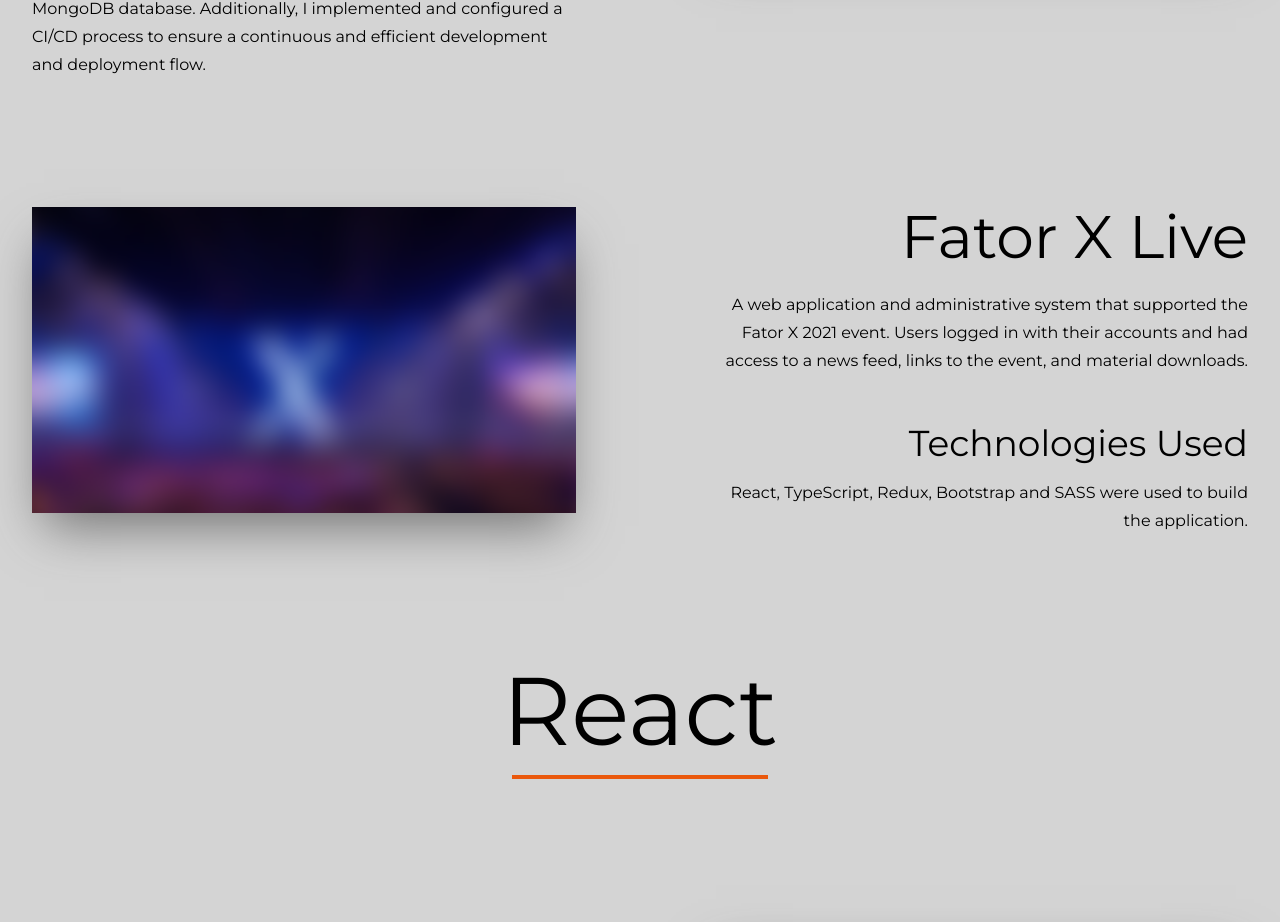
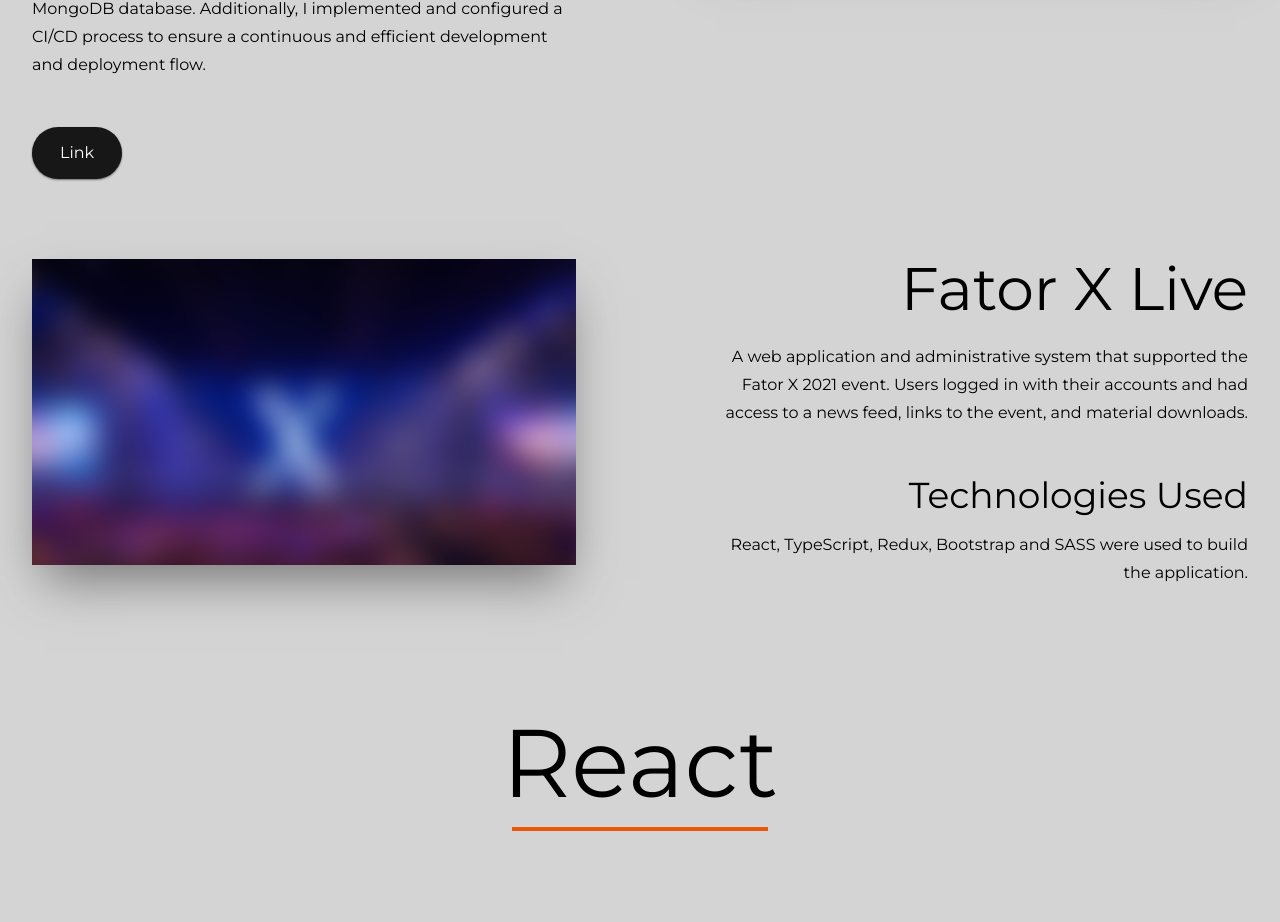
Before and after one commit to HenriqueMarcelo/portfolio, a React (Vite) app: page / in a window 1280 px wide. Shown: the part 5940-6862 px from the top of the page. Built offline with nearby package versions, Linux system fonts and the light colour scheme.

Commit message:
feat: add missing url

```diff
--- a/src/projects/index.ts
+++ b/src/projects/index.ts
@@ -106,6 +106,7 @@
     },
     image: imageMGPesquisas,
     category: 'Laravel e React',
+    url: 'https://pesquisas.mgmobile.com.br/pesquisa/Pesquisa-de-Satisfacao-Ficticia-do-Hotel-Sol-Nascente/66a7bbf5ecd0133869054f32',
   },
   {
     id: 10,
```
